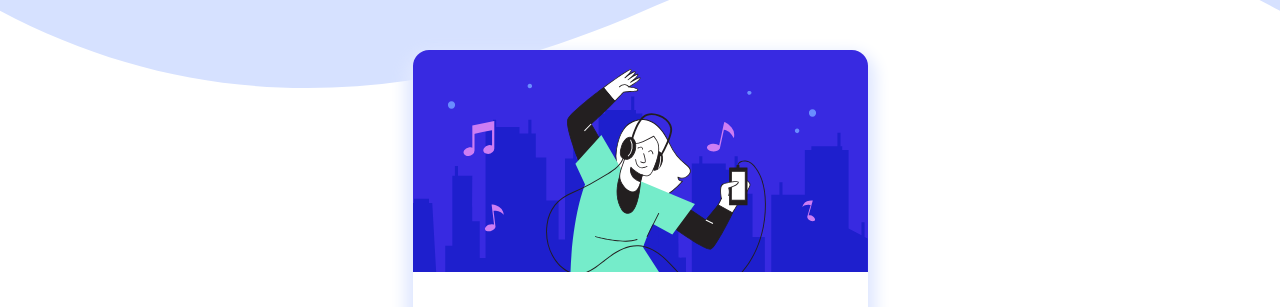
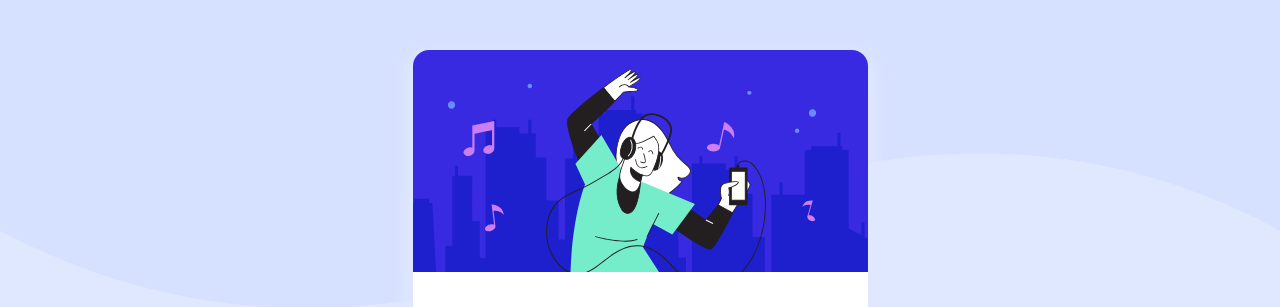
Before and after one commit to mkuczynski1998/Order-Summary-Component, a plain HTML site: page index.html in a window 1280 px wide. Shown: the top 307 px of the page. Drawn offline with Linux system fonts and the light colour scheme.

Commit message:
Update styles.css

```diff
--- a/styles.css
+++ b/styles.css
@@ -20,7 +20,8 @@ body {
     background-image: url(images/pattern-background-desktop.svg);
     background-repeat: no-repeat;
     background-size: contain;
-    background-position: 0 -300px;
+    background-position: 0 -80px;
+    background-color: hsl(225, 100%, 94%);
     display: flex;
     justify-content: center;
     align-items: center;
```
